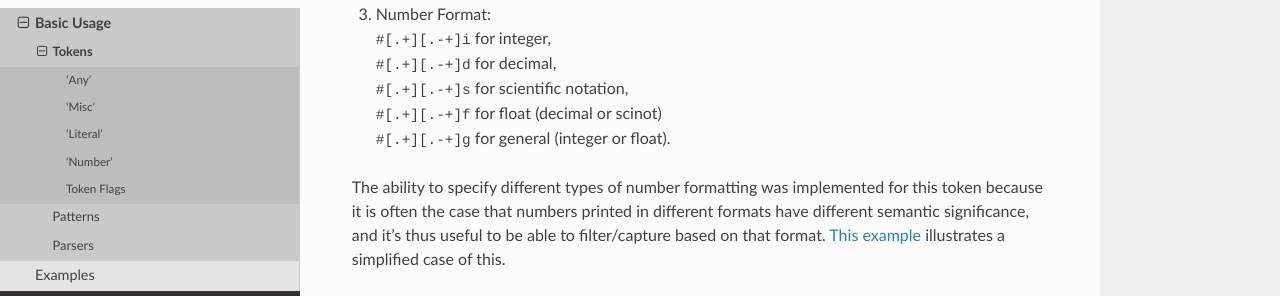
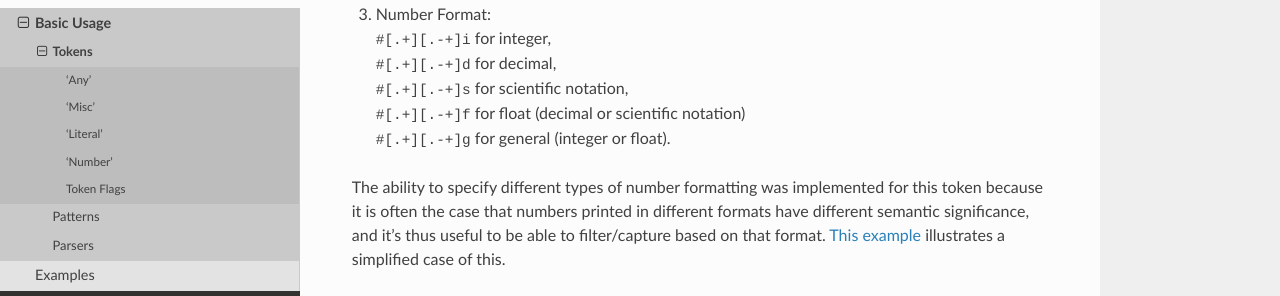
Before and after one commit to bskinn/pent, a Sphinx documentation site: the page built from doc/source/tutorial/basics/tokens.rst, in a window 1280 px wide and 900 px high, scrolled down 2193 px. Shown: the part 154-450 px from the top of the window. Built offline with Sphinx 7.4.7 and the Read the Docs theme 2.0.0, drawn with Linux system fonts in a browser that asks for light colours.

Commit message:
Replaced "scinot" with "scientific notation"
Maybe it's because it is late, but I had to read scinot 3 times before I figured out what it meant.

```diff
--- a/doc/source/tutorial/basics/tokens.rst
+++ b/doc/source/tutorial/basics/tokens.rst
@@ -146,7 +146,7 @@ The 'number' token takes three required, single-character arguments:
    |cour|\ #[.+][.-+]i\ |/cour| for integer, |br|
    |cour|\ #[.+][.-+]d\ |/cour| for decimal, |br|
    |cour|\ #[.+][.-+]s\ |/cour| for scientific notation, |br|
-   |cour|\ #[.+][.-+]f\ |/cour| for float (decimal or scinot) |br|
+   |cour|\ #[.+][.-+]f\ |/cour| for float (decimal or scientific notation) |br|
    |cour|\ #[.+][.-+]g\ |/cour| for general (integer or float).
 
 The ability to specify different types of number formatting was implemented
```
